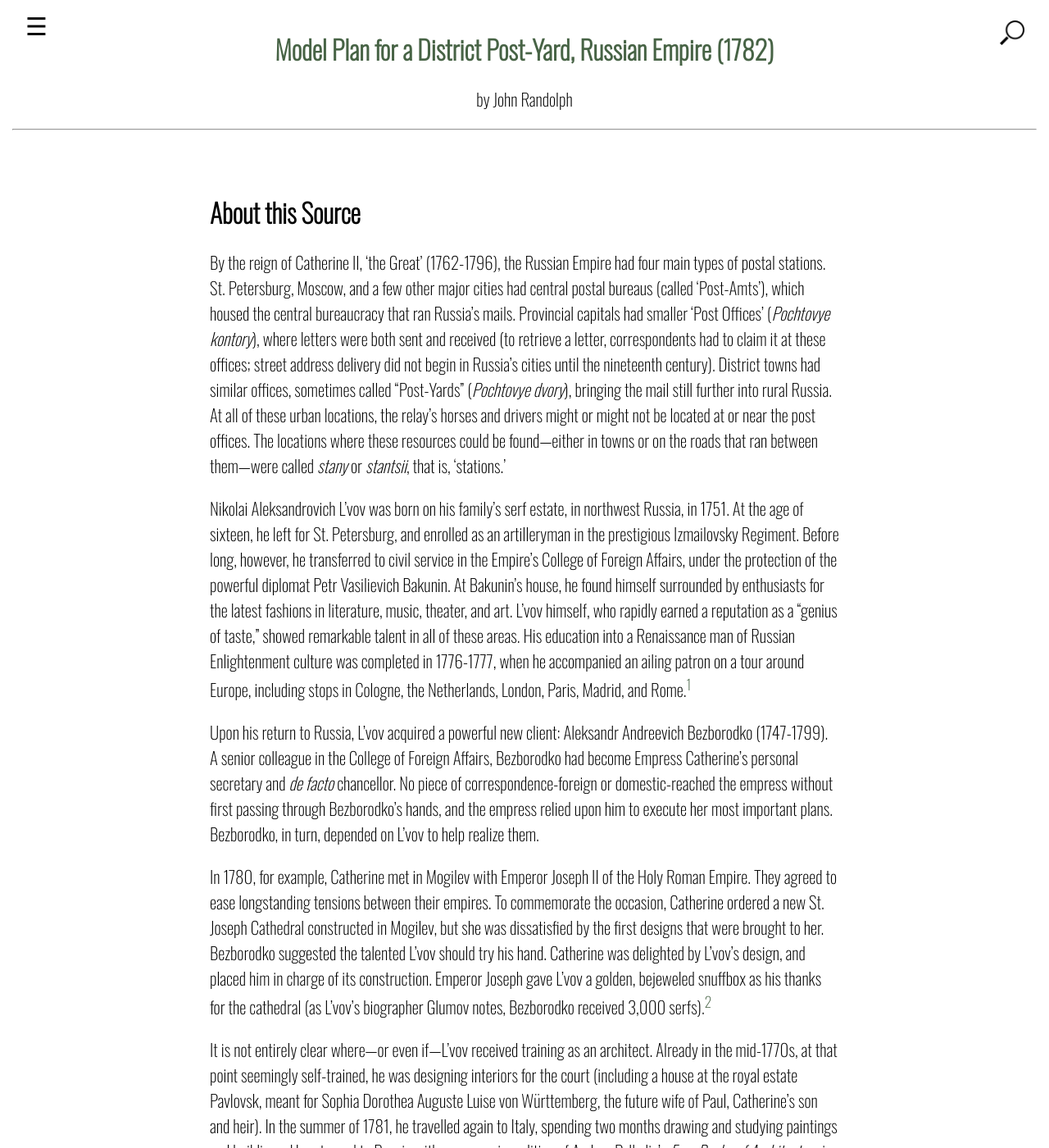
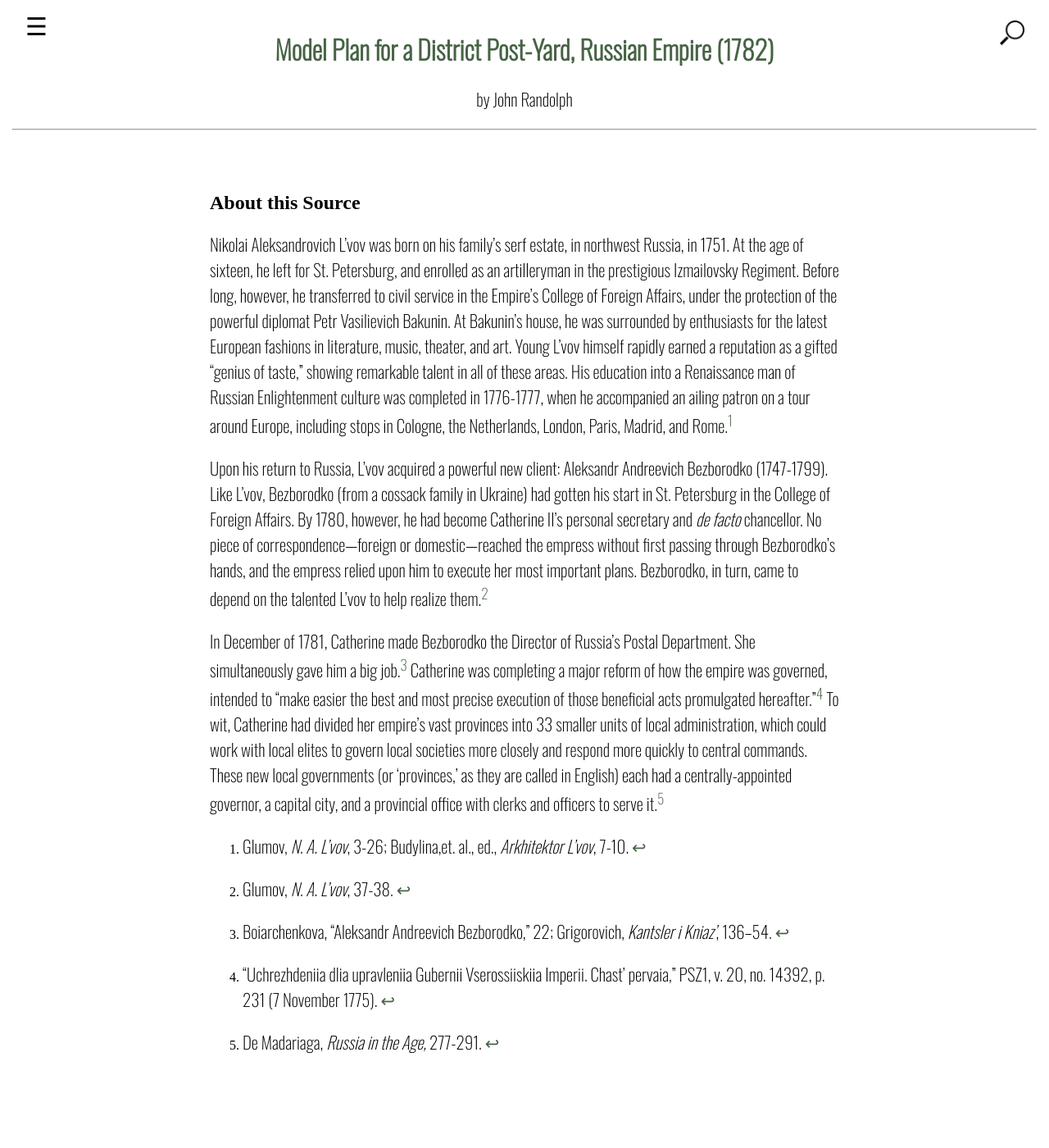
Before and after one commit to jwr12/imperial_russian_post_office_1782, a Jekyll site: the page built from 003_about_the_source.md, in a window 1280 px wide and 1400 px high. Shown: the whole window at 82% size. Built offline with Jekyll 4.4.1, drawn with Linux system fonts in a browser that asks for light colours; some of the changed text lies outside the part shown.

Commit message:
Update 003_about_the_source.md

```diff
--- a/003_about_the_source.md
+++ b/003_about_the_source.md
@@ -4,24 +4,19 @@ title: About this Source
 number: 003
 ---
 
-# About this Source
+## About this Source
 
-By the reign of Catherine II, 'the Great' (1762-1796), the Russian Empire had four main types of postal stations. St. Petersburg, Moscow, and a few other major cities had central postal bureaus (called 'Post-Amts'), which housed the central bureaucracy that ran Russia's mails. Provincial capitals had smaller 'Post Offices' (*Pochtovye kontory*), where letters were both sent and received (to retrieve a letter, correspondents had to claim it at these offices; street address delivery did not begin in Russia's cities until the nineteenth century).  District towns had similar offices, sometimes called "Post-Yards" (*Pochtovye dvory*), bringing the mail still further into rural Russia.  At all of these urban locations, the relay's horses and drivers might or might not be located at or near the post offices.  The locations where these resources could be found—either in towns or on the roads that ran between them—were called *stany* or *stantsii*, that is, 'stations.'
+Nikolai Aleksandrovich L'vov was born on his family's serf estate, in northwest Russia, in 1751. At the age of sixteen, he left for St. Petersburg, and enrolled as an artilleryman in the prestigious Izmailovsky Regiment.  Before long, however, he transferred to civil service in the Empire's College of Foreign Affairs, under the protection of the powerful diplomat Petr Vasilievich Bakunin.  At Bakunin's house, he was surrounded by enthusiasts for the latest European fashions in literature, music, theater, and art.  Young L'vov himself rapidly earned a reputation as a gifted "genius of taste," showing remarkable talent in all of these areas.  His education into a Renaissance man of Russian Enlightenment culture was completed in 1776-1777, when he accompanied an ailing patron on a tour around Europe, including stops in Cologne, the Netherlands, London, Paris, Madrid, and Rome.[^1]
 
-Nikolai Aleksandrovich L'vov was born on his family's serf estate, in northwest Russia, in 1751. At the age of sixteen, he left for St. Petersburg, and enrolled as an artilleryman in the prestigious Izmailovsky Regiment.  Before long, however, he transferred to civil service in the Empire's College of Foreign Affairs, under the protection of the powerful diplomat Petr Vasilievich Bakunin.  At Bakunin's house, he found himself surrounded by enthusiasts for the latest fashions in literature, music, theater, and art.  L'vov himself, who rapidly earned a reputation as a "genius of taste," showed remarkable talent in all of these areas. His education into a Renaissance man of Russian Enlightenment culture was completed in 1776-1777, when he accompanied an ailing patron on a tour around Europe, including stops in Cologne, the Netherlands, London, Paris, Madrid, and Rome.[^1]
+Upon his return to Russia, L'vov acquired a powerful new client: Aleksandr Andreevich Bezborodko (1747-1799).  Like L'vov, Bezborodko (from a cossack family in Ukraine) had gotten his start in St. Petersburg in the College of Foreign Affairs.  By 1780, however, he had become Catherine II's personal secretary and *de facto* chancellor.  No piece of correspondence—foreign or domestic—reached the empress without first passing through Bezborodko's hands, and the empress relied upon him to execute her most important plans.  Bezborodko, in turn, came to depend on the talented L'vov to help realize them.[^2]
 
-Upon his return to Russia, L'vov acquired a powerful new client: Aleksandr Andreevich Bezborodko (1747-1799). A senior colleague in the College of Foreign Affairs, Bezborodko had become Empress Catherine's personal secretary and *de facto* chancellor. No piece of correspondence-foreign or domestic-reached the empress without first passing through Bezborodko's hands, and the empress relied upon him to execute her most important plans.  Bezborodko, in turn, depended on L'vov to help realize them.
+In December of 1781, Catherine made Bezborodko the Director of Russia's Postal Department.  She simultaneously gave him a big job.[^3]  Catherine was completing a major reform of how the empire was governed, intended to "make easier the best and most precise execution of those beneficial acts promulgated hereafter."[^4] To wit, Catherine had divided her empire's vast provinces into 33 smaller units of local administration, which could work with local elites to govern local societies more closely and respond more quickly to central commands.  These new local governments (or 'provinces,' as they are called in English) each had a centrally-appointed governor, a capital city, and a provincial office with clerks and officers to serve it.[^5]
 
-In 1780, for example, Catherine met in Mogilev with Emperor Joseph II of the Holy Roman Empire. They agreed to ease longstanding tensions between their empires. To commemorate the occasion, Catherine ordered a new St. Joseph Cathedral constructed in Mogilev, but she was dissatisfied by the first designs that were brought to her. Bezborodko suggested the talented L'vov should try his hand.  Catherine was delighted by L'vov's design, and placed him in charge of its construction. Emperor Joseph gave L'vov a golden, bejeweled snuffbox as his thanks for the cathedral (as L'vov's biographer Glumov notes, Bezborodko received 3,000 serfs).[^2]
 
-It is not entirely clear where—or even if—L'vov received training as an architect. Already in the mid-1770s, at that point seemingly self-trained, he was designing interiors for the court (including a house at the royal estate Pavlovsk, meant for Sophia Dorothea Auguste Luise von Württemberg, the future wife of Paul, Catherine's son and heir). In the summer of 1781, he travelled again to Italy, spending two months drawing and studying paintings and buildings. He returned to Russia with an expensive edition of Andrea Palladio's *Four Books of Architecture* in his baggage. Over the next two decades, as he designed dozens of manor homes, churches, and public buildings, L'vov would become the leading exponent of Palladio's principles in Russia.[^3]
 
-*text to be continued...*
----
-NOTES:
 
 [^1]: Glumov, *N. A. L'vov*, 3-26; Budylina,et. al., ed., *Arkhitektor L'vov*, 7-10.
-
-[^2]:  De Madariaga, *Russia in the Age*, 383-384; Glumov, *N. A. L'vov*, 37-38; Budylina, et. al., ed., 10.
-
-[^3]: Tatarinov, "Arkhitekturnye raboty," 372-393; Lappo-Danilevskii, "O literaturnom," 11; Randolph, *The House in the Garden*, 58.
+[^2]: Glumov, *N. A. L'vov*, 37-38.
+[^3]: Boiarchenkova, “Aleksandr Andreevich Bezborodko," 22; Grigorovich, *Kantsler i Kniaz’*, 136–54.
+[^4]: “Uchrezhdeniia dlia upravleniia Gubernii Vserossiiskiia Imperii. Chast' pervaia,” PSZ1, v. 20, no. 14392, p. 231 (7 November 1775).
+[^5]: De Madariaga, *Russia in the Age,* 277-291.
```
